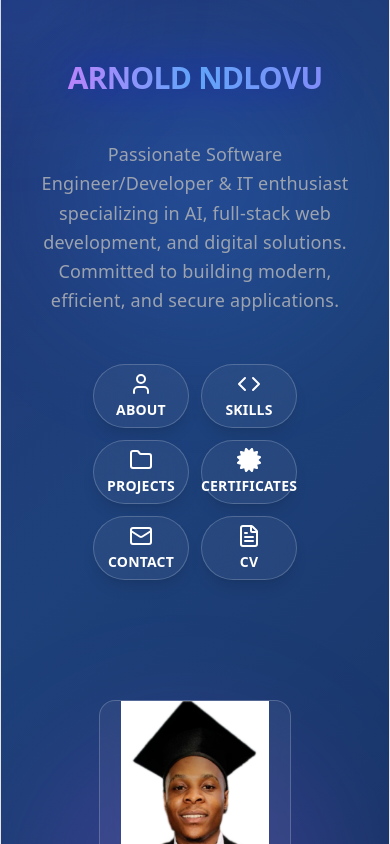
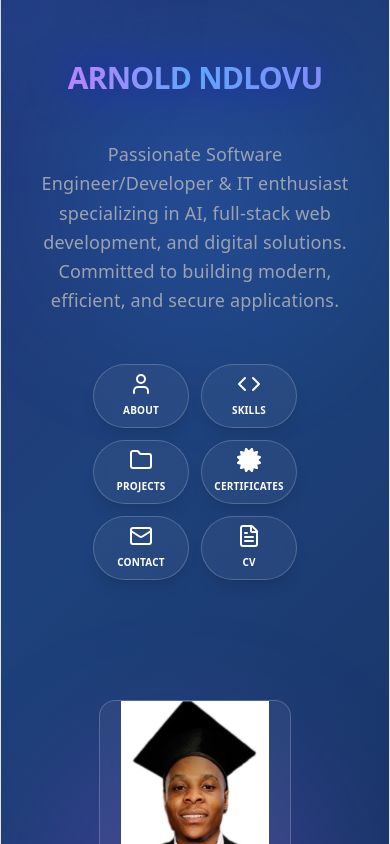
Before and after one commit to Arnold0783/arnold-portfolio, a React (Vite) app: page / in a window 390 px wide. Shown: the top 844 px of the page. Built offline with nearby package versions, Linux system fonts and the light colour scheme.

Commit message:
Update on the interface

```diff
--- a/src/App.jsx
+++ b/src/App.jsx
@@ -118,7 +118,7 @@ useEffect(() => {
               className="flex flex-col items-center justify-center gap-1 w-24 sm:w-28 md:w-32 h-16 sm:h-20 rounded-full bg-white/5 backdrop-blur-xl border border-white/20 text-sm font-bold uppercase text-white transition-all shadow-lg"
             >
               {item.icon}
-              <span>{item.name}</span>
+              <span className="whitespace-normal break-words text-center text-[10px] sm:text-sm">{item.name}</span>
             </motion.button>
           ))}
         </div>
```
